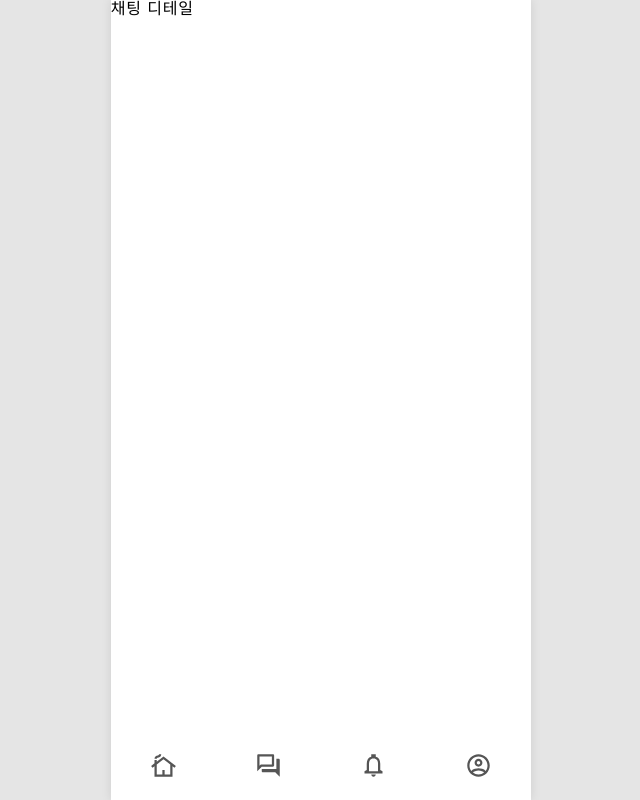
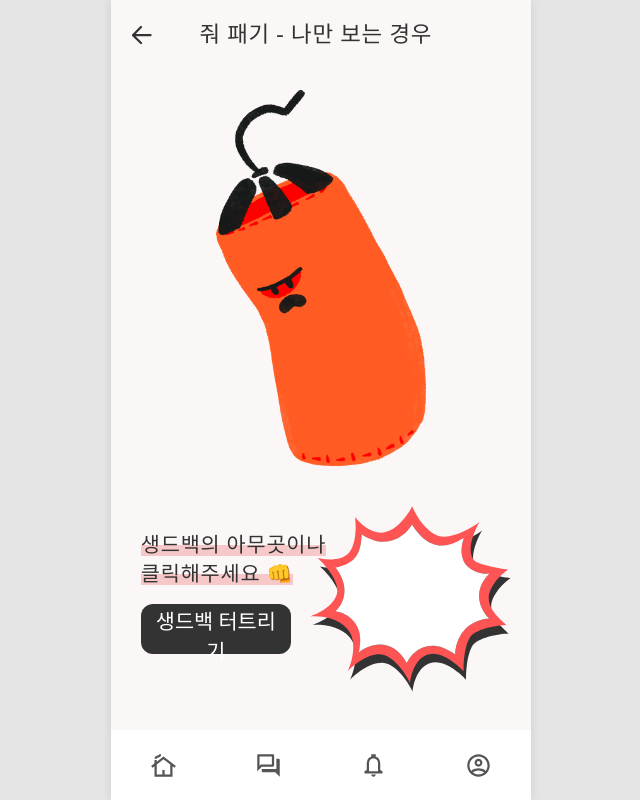
Before and after one commit to thandbag/thandbag_FE, a React (Create React App) app: page /TbChatDetail in a window 1280 px wide. Shown: the whole page, without its empty margins (460-1100 px from the left). Built offline with nearby package versions, Linux system fonts and the light colour scheme; a web font is replaced by a local one.

Commit message:
1228엔젤리너스

```diff
--- a/src/components/Comments.js
+++ b/src/components/Comments.js
@@ -18,8 +18,8 @@ const Comments = (props) => {
             <Text margin="0 0 0 5px">999</Text>
           </Grid>
           <Grid width="40%" padding="16px 0" flex="flex" justify="flex-end">
-            <Text margin="0 10px 0 0">같은 MBTI만 보기</Text>
-            <CheckBox width="20" height="20" />
+            <Button margin="0 10px 0 0" text="같은 MBTI만 보기" bg="transparent" width="auto" />
+              <CheckBox width="20" height="20" />
           </Grid>
         </Grid>
       </React.Fragment>
--- a/src/components/TbOneEnd.js
+++ b/src/components/TbOneEnd.js
@@ -1,11 +1,94 @@
 import React from "react";
+import ThandBag from "../static/images/thandbag.png";
+import Heads from "./Heads";
+import { Grid, Button, Text } from "../elements/TbIndex";
+import { ReactComponent as Hit } from "../static/images/Hit.svg";
 
 const TbOneEnd = (props) => {
-    return (
-        <>
-        혼자완료!
-        </>
-    )
-}
+  return (
+    <React.Fragment>
+      <Grid
+        width="100%"
+        height="100vh"
+        bg="#FBF7F7"
+        flex="flex"
+        justify="flex-start"
+        is_align="center"
+        direction="column"
+      >
+        <Heads
+          is_anoter
+          bg="#FBF7F7"
+          stroke="#333"
+          color="#333"
+          text="줘 패기 - 나만 보는 경우"
+        />
+        <Grid
+          width="100%"
+          height="60%"
+          flex="flex"
+          justify="flex-start"
+          direction="column"
+          margin="70px 0 0 0"
+          padding="20px 0 0 0"
+        >
+          <img src={ThandBag} width="50%" height="auto" alt="ThandBag" />
+        </Grid>
+        <Grid
+          width="100%"
+          height="35%"
+          flex="flex"
+          justify="flex-start"
+          is_align="flex-start"
+        >
+          <Grid
+            flex="flex"
+            is_align="flex-start"
+            direction="column"
+            justify="flex-start"
+            width="100%"
+            padding="0 0 0 30px"
+          >
+            <Text margin="0 0 15px 0">
+              <span
+                style={{
+                  fontSize: "1.3rem",
+                  lineHeight: "1.8rem",
+                  color: "#333",
+                  background:
+                    "linear-gradient(to top, #F7C8C8 50%, transparent 50%)",
+                }}
+              >
+                생드백의 아무곳이나
+                <br />
+                클릭해주세요 👊
+              </span>
+            </Text>
+            <Button
+              width="150px"
+              height="50px"
+              bg="#333"
+              radius="12px"
+              color="#fff"
+              text="생드백 터트리기"
+              size="1.3rem"
+            />
+          </Grid>
+          <Grid
+            width="100%"
+            flex="flex"
+            justify="flex-end"
+            margin="0 0 70px 0"
+            padding="0 15px 0 0"
+            position="absolute"
+            bottom="26px"
+          >
+            <Hit width="210" height="210" />
+          </Grid>
+        </Grid>
+      </Grid>
+    </React.Fragment>
+  );
+};
 
 export default TbOneEnd;
--- a/src/components/ThandStateImg.js
+++ b/src/components/ThandStateImg.js
@@ -17,7 +17,7 @@ const ThandStateImg = (props) => {
           is_align="flex-end"
           direction="column"
         >
-          <Text color="#fff" size="1.2rem" margin="0 0 10px 0">
+          <Text color="#fff" size="1.2rem" margin="0 0 10px 0" padding="0 16px 0 0">
             🔥 현재{" "}
             <span
               style={{
--- a/src/elements/TbGrid.js
+++ b/src/elements/TbGrid.js
@@ -57,7 +57,7 @@ TbGrid.defaultProps = {
   children: null,
   flex: false,
   width: "100%",
-  height: "false",
+  height: "",
   padding: false,
   margin: false,
   align: false,
--- a/src/elements/TbText.js
+++ b/src/elements/TbText.js
@@ -2,7 +2,7 @@ import React from "react";
 import styled from "styled-components";
 
 const TbText = (props) => {
-  const { bold, color, size, align, margin, children, LHeight, family } = props;
+  const { bold, color, size, align, margin, children, LHeight, family, padding } = props;
 
   const styles = {
     margin: margin,
@@ -12,6 +12,7 @@ const TbText = (props) => {
     align: align,
     LHeight: LHeight,
     family: family,
+    padding: padding,
   };
 
   return (
@@ -28,6 +29,7 @@ TbText.defaultProps = {
   size: "18px",
   align: false,
   margin: false,
+  padding: false,
   family: "",
 };
 
@@ -39,6 +41,7 @@ const P = styled.p`
     text-align:${(props) => (props.align ? `${props.align}` : "")};
     line-height: ${(props) => (props.LHeight ? `${props.LHeight}` : "")};
     margin: ${(props) => (props.margin ? `${props.margin}` : "")};
+    padding: ${(props) => (props.padding ? `${props.padding}` : "")};
     word-break:break-all;
 `;
 
--- a/src/pages/TbChatDetail.js
+++ b/src/pages/TbChatDetail.js
@@ -1,9 +1,10 @@
 import React from "react";
+import TbOneEnd from "../components/TbOneEnd";
 
 const TbChatDetail = (props) => {
     return (
         <>
-        채팅 디테일
+          <TbOneEnd />
         </>
     )
 }
```
Also changed, not shown: src/pages/Join.js (+1 -1 lines), src/pages/Login.js (+1 -1 lines), src/static/icons/checkBox.svg, src/static/images/Hit.svg (added).
